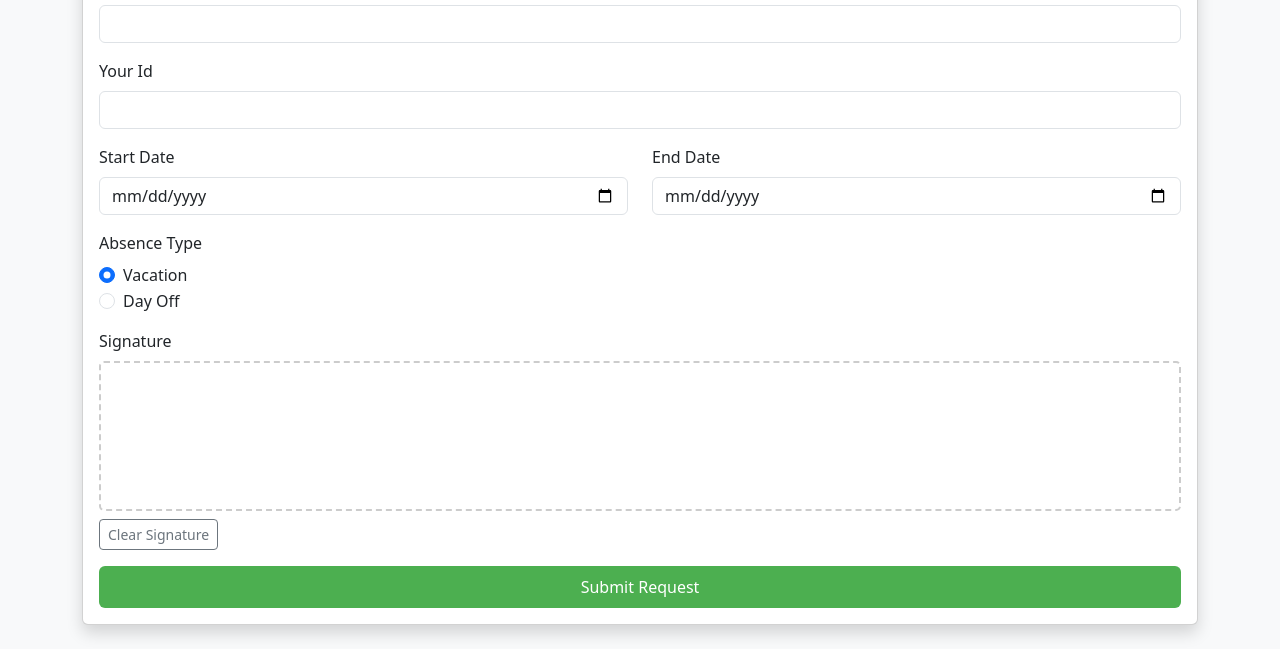
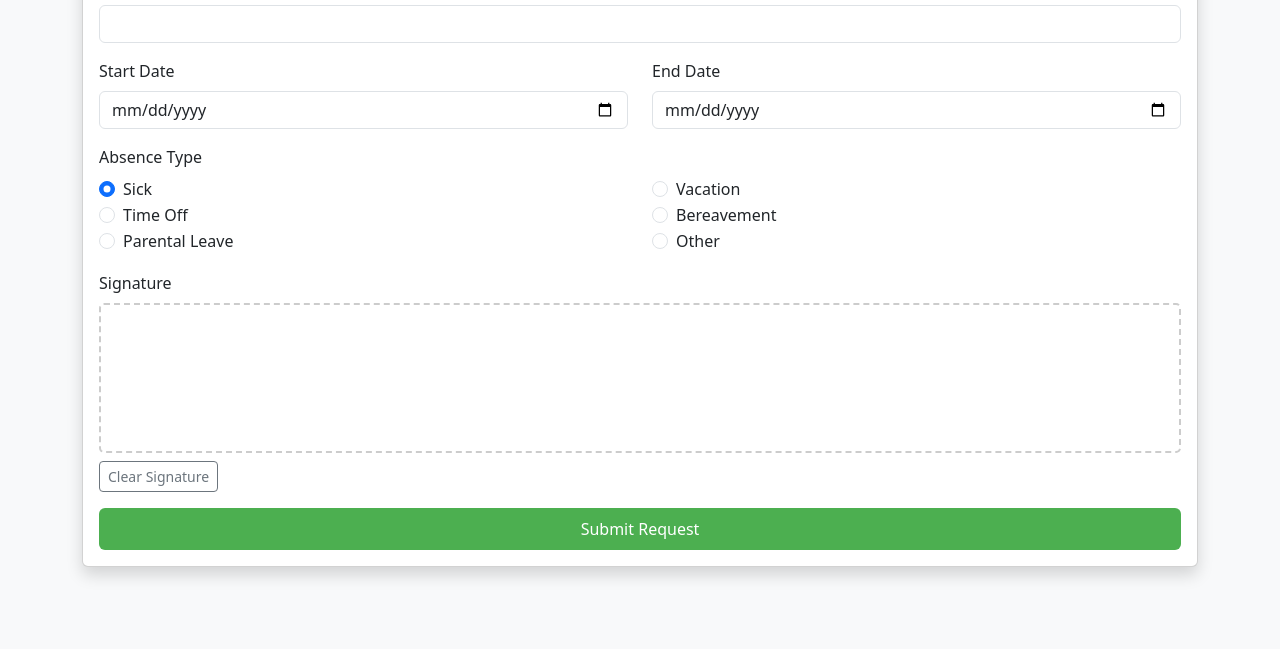
Before and after one commit to MCU-Inc/MCU-Hub, a plain HTML site: page index.html in a window 1280 px wide. Shown: the part 179-828 px from the top of the page. After the commit the page ends 800 px from the top, so only its background shows below. Drawn offline with nearby package versions, Linux system fonts and the light colour scheme; no server answers.

Commit message:
Added more Types of Absences

```diff
--- a/index.html
+++ b/index.html
@@ -58,11 +58,6 @@
             <label for="employeeName" class="form-label">Your Name</label>
             <input type="text" class="form-control" id="employeeName" required />
           </div>
-          <div class="mb-3">
-            <label for="employeeId" class="form-label">Your Id</label>
-            <input type="text" class="form-control" id="employeeId" required />
-          </div>
-
           <div class="row mb-3">
             <div class="col-md-6">
               <label for="startDate" class="form-label">Start Date</label>
@@ -76,13 +71,43 @@
 
           <div class="mb-3">
             <label class="form-label">Absence Type</label>
-            <div class="form-check">
-              <input class="form-check-input" type="radio" name="absenceType" id="vacation" value="Vacation" checked />
-              <label class="form-check-label" for="vacation">Vacation</label>
-            </div>
-            <div class="form-check">
-              <input class="form-check-input" type="radio" name="absenceType" id="dayOff" value="Day Off" />
-              <label class="form-check-label" for="dayOff">Day Off</label>
+            <div class="row">
+              <div class="col-6">
+                <div class="form-check">
+                  <input class="form-check-input" type="radio" name="absenceType" id="sick" value="Sick" checked />
+                  <label class="form-check-label" for="sick">Sick</label>
+                </div>
+              </div>
+              <div class="col-6">
+                <div class="form-check">
+                  <input class="form-check-input" type="radio" name="absenceType" id="vacation" value="Vacation" />
+                  <label class="form-check-label" for="vacation">Vacation</label>
+                </div>
+              </div>
+              <div class="col-6">
+                <div class="form-check">
+                  <input class="form-check-input" type="radio" name="absenceType" id="timeOff" value="Time Off" />
+                  <label class="form-check-label" for="timeOff">Time Off</label>
+                </div>
+              </div>
+              <div class="col-6">
+                <div class="form-check">
+                  <input class="form-check-input" type="radio" name="absenceType" id="bereavement" value="Bereavement" />
+                  <label class="form-check-label" for="bereavement">Bereavement</label>
+                </div>
+              </div>
+              <div class="col-6">
+                <div class="form-check">
+                  <input class="form-check-input" type="radio" name="absenceType" id="parentalLeave" value="Parental Leave" />
+                  <label class="form-check-label" for="parentalLeave">Parental Leave</label>
+                </div>
+              </div>
+              <div class="col-6">
+                <div class="form-check">
+                  <input class="form-check-input" type="radio" name="absenceType" id="other" value="Other" />
+                  <label class="form-check-label" for="other">Other</label>
+                </div>
+              </div>
             </div>
           </div>
 
@@ -185,7 +210,6 @@
 
         const requestData = {
           employeeName: document.getElementById('employeeName').value,
-          employeeId: document.getElementById('employeeId').value,
           startDate: document.getElementById('startDate').value,
           endDate: document.getElementById('endDate').value,
           absenceType: document.querySelector('input[name="absenceType"]:checked').value,
```
